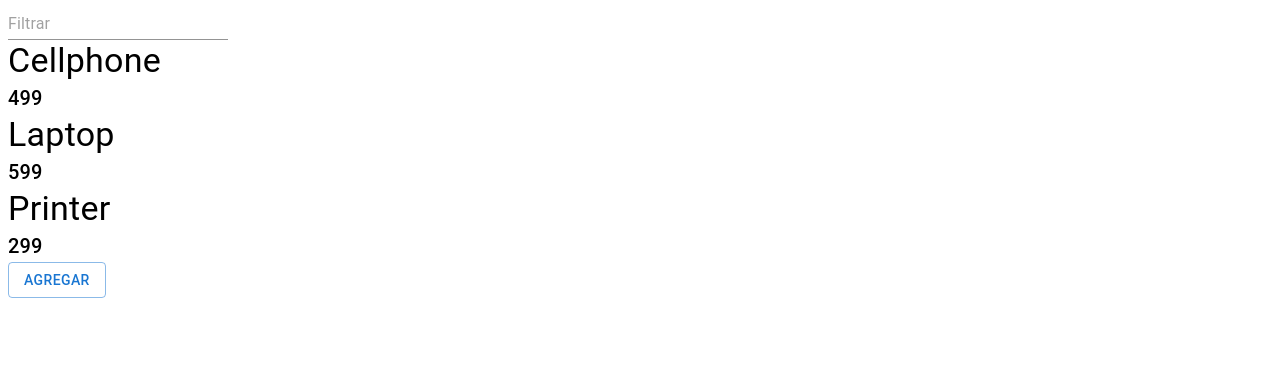
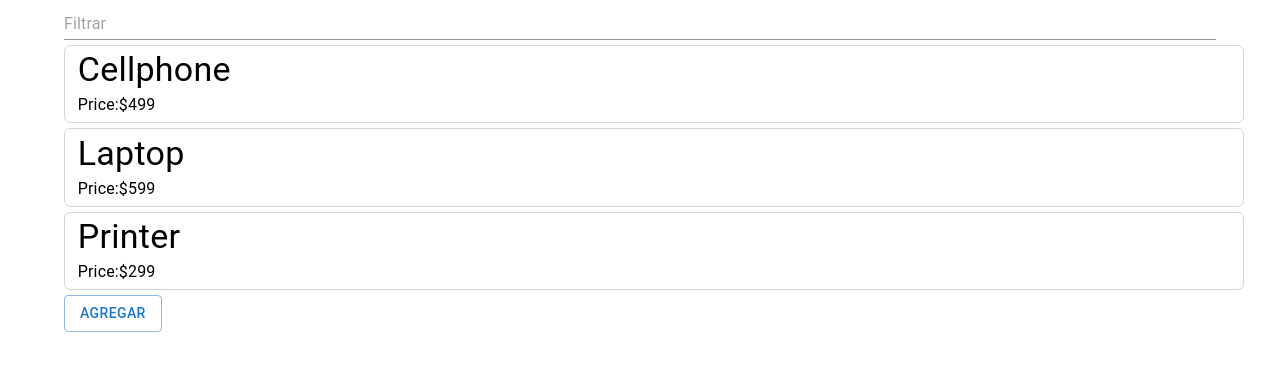
Before and after one commit to Dnevb/clase-hass, a React (Create React App) app: page / in a window 1280 px wide. Shown: the top 370 px of the page. Built offline with nearby package versions, Linux system fonts and the light colour scheme.

Commit message:
MUI styles

```diff
--- a/package.json
+++ b/package.json
@@ -8,6 +8,8 @@
     "@emotion/react": "11.5.0",
     "@emotion/styled": "11.3.0",
     "@mui/material": "5.0.4",
+    "@mui/styles": "5.0.1",
+    "faker": "5.5.3",
     "react": "17.0.2",
     "react-dom": "17.0.2",
     "react-scripts": "4.0.0"
--- a/src/App.js
+++ b/src/App.js
@@ -1,10 +1,11 @@
 import {
-  Box,
   Button,
+  Container,
   createTheme,
   TextField,
   ThemeProvider
 } from "@mui/material";
+import { commerce } from "faker";
 import { useEffect, useState } from "react";
 import Product from "./components/Product";
 
@@ -45,14 +46,16 @@ function App() {
 
   return (
     <ThemeProvider theme={theme}>
-      <Box>
+      <Container>
         <TextField
+          fullWidth
           type="text"
           variant="standard"
           placeholder="Filtrar"
           value={filterI}
           onChange={onFilter}
         />
+
         {filtered.map((product, i) => (
           <Product {...product} key={product.id} />
         ))}
@@ -63,15 +66,15 @@ function App() {
             setProducts(
               products.concat({
                 id: Math.random() * 100,
-                name: "React",
-                price: 200
+                name: commerce.productName(),
+                price: commerce.price()
               })
             );
           }}
         >
           Agregar
         </Button>
-      </Box>
+      </Container>
     </ThemeProvider>
   );
 }
--- a/src/components/Product.js
+++ b/src/components/Product.js
@@ -1,11 +1,24 @@
-import { Box } from "@mui/material";
+import { Stack } from "@mui/material";
+import { makeStyles } from "@mui/styles";
 import Typography from "@mui/material/Typography";
 
+const useStyles = makeStyles({
+  root: {
+    width: "100%",
+    border: "solid 1px",
+    marginTop: "5px",
+    marginBottom: "5px",
+    borderRadius: "0.4rem",
+    padding: "0.2rem 0.8rem",
+    borderColor: "#D1D5DB"
+  }
+});
+
 const Product = (props) => {
+  const classes = useStyles();
   return (
-    <Box>
+    <Stack className={classes.root}>
       <Typography
-        className=""
         style={{
           width: 200
         }}
@@ -13,8 +26,11 @@ const Product = (props) => {
       >
         {props.name}
       </Typography>
-      <Typography variant="h6">{props.price}</Typography>
-    </Box>
+      <Stack direction="row" alignItems="center">
+        <Typography variant="subtitle1">Price:</Typography>
+        <Typography variant="body1">${props.price}</Typography>
+      </Stack>
+    </Stack>
   );
 };
 
```
